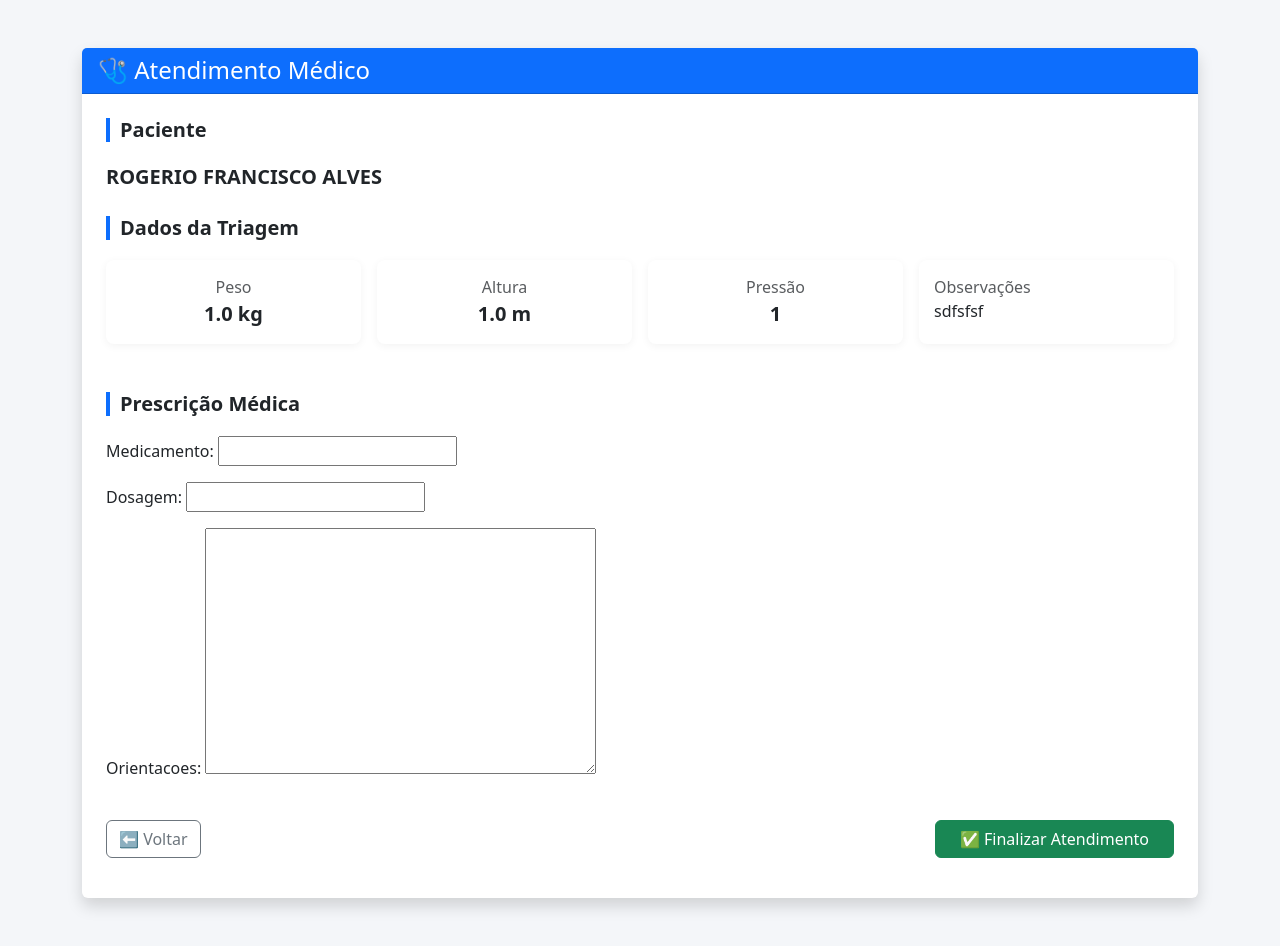
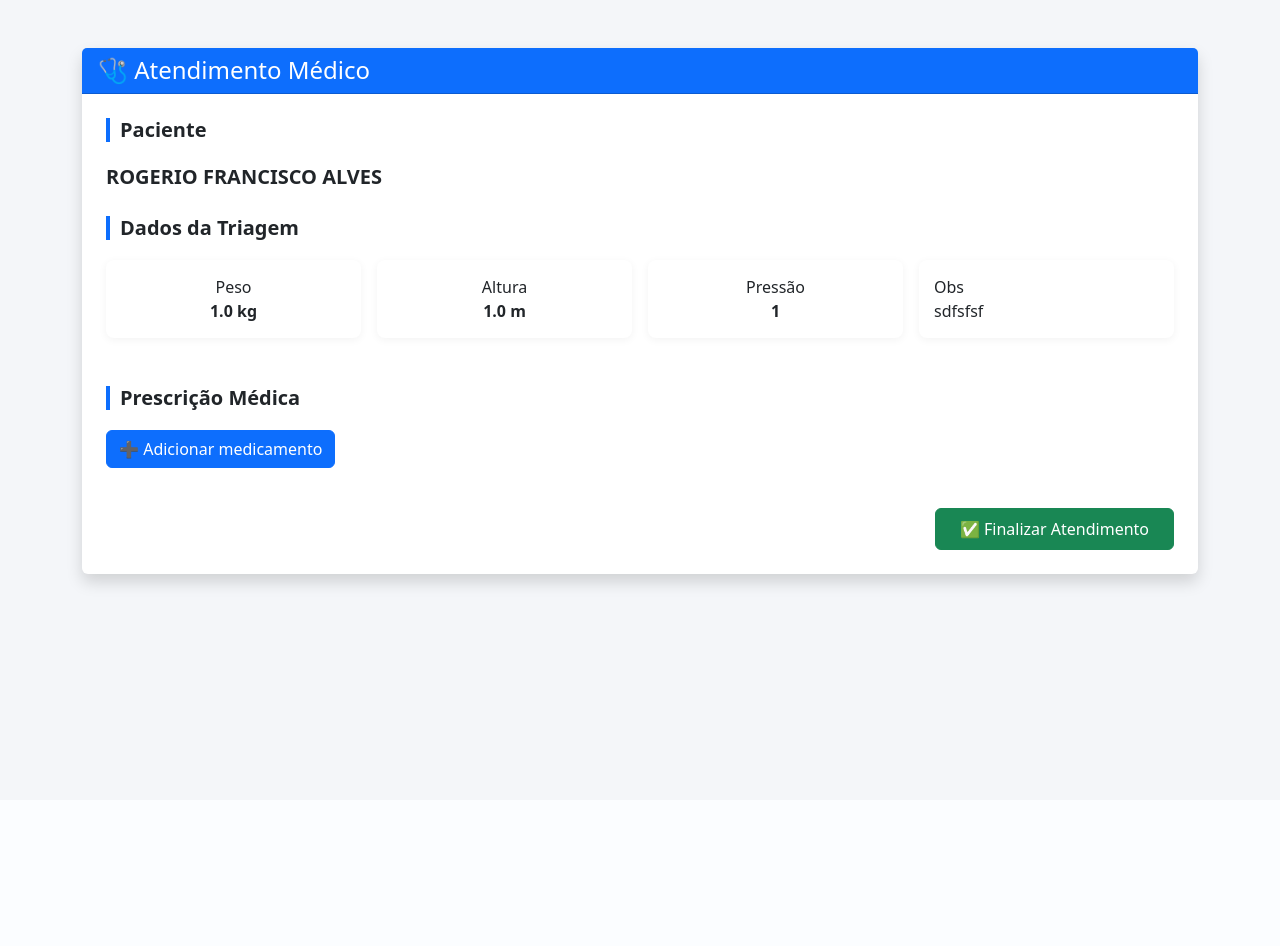
Before and after one commit to rfalves-wq/Clinica, a Django app: page /consulta/atender/15/ in a window 1280 px wide. After the commit the page ends 590 px from the top, so only its background shows below. Run offline with Django 5.2, Linux system fonts and the light colour scheme; data comes from the database, SQL or seed files in the repository; both versions use the stored data as it was after the commit.

Commit message:
atualizado

```diff
--- a/consulta/forms.py
+++ b/consulta/forms.py
@@ -4,4 +4,10 @@ from .models import Prescricao
 class PrescricaoForm(forms.ModelForm):
     class Meta:
         model = Prescricao
-        fields = ['medicamento', 'dosagem', 'orientacoes']
+        fields = ['medicamentos']
+
+    medicamentos = forms.CharField(
+        widget=forms.Textarea(attrs={'rows': 4}),
+        required=False,
+        label="Medicamentos prescritos"
+    )
--- a/consulta/templates/consulta/atender_consulta.html
+++ b/consulta/templates/consulta/atender_consulta.html
@@ -7,23 +7,18 @@
     <link href="https://cdn.jsdelivr.net/npm/bootstrap@5.3.2/dist/css/bootstrap.min.css" rel="stylesheet">
 
     <style>
-        body {
-            background-color: #f4f6f9;
-        }
-
+        body { background-color: #f4f6f9; }
         .section-title {
             font-weight: 600;
             border-left: 4px solid #0d6efd;
             padding-left: 10px;
             margin-bottom: 20px;
         }
-
         .info-box {
             background: #fff;
             border-radius: 8px;
             padding: 15px;
             box-shadow: 0 2px 8px rgba(0,0,0,.05);
-            height: 100%;
         }
     </style>
 </head>
@@ -31,8 +26,8 @@
 <body>
 
 <div class="container my-5">
+<div class="card shadow border-0">
 
-    <div class="card shadow border-0">
     <div class="card-header bg-primary text-white">
         <h4 class="mb-0">🩺 Atendimento Médico</h4>
     </div>
@@ -48,67 +43,109 @@
         <!-- TRIAGEM -->
         <div class="mb-5">
             <h5 class="section-title">Dados da Triagem</h5>
-
             <div class="row g-3">
-                    <div class="col-md-3">
-                        <div class="info-box text-center">
-                            <div class="text-muted">Peso</div>
-                            <div class="fs-5 fw-bold">{{ triagem.peso }} kg</div>
+                <div class="col-md-3"><div class="info-box text-center">Peso<br><strong>{{ triagem.peso }} kg</strong></div></div>
+                <div class="col-md-3"><div class="info-box text-center">Altura<br><strong>{{ triagem.altura }} m</strong></div></div>
+                <div class="col-md-3"><div class="info-box text-center">Pressão<br><strong>{{ triagem.pressao }}</strong></div></div>
+                <div class="col-md-3"><div class="info-box">Obs<br>{{ triagem.observacoes|default:"—" }}</div></div>
             </div>
         </div>
 
-                    <div class="col-md-3">
-                        <div class="info-box text-center">
-                            <div class="text-muted">Altura</div>
-                            <div class="fs-5 fw-bold">{{ triagem.altura }} m</div>
+        <!-- PRESCRIÇÃO -->
+        <h5 class="section-title">Prescrição Médica</h5>
+
+        <form method="post">
+            {% csrf_token %}
+
+            <!-- TEXTAREA REAL (OCULTO) -->
+            <textarea name="medicamentos" id="id_medicamentos" class="d-none"></textarea>
+
+            <button type="button"
+                    class="btn btn-primary mb-3"
+                    data-bs-toggle="modal"
+                    data-bs-target="#modalMedicamento">
+                ➕ Adicionar medicamento
+            </button>
+
+            <ul id="listaMedicamentos" class="list-group mb-4"></ul>
+
+            <div class="text-end">
+                <button type="submit" class="btn btn-success px-4 py-2">
+                    ✅ Finalizar Atendimento
+                </button>
+            </div>
+        </form>
+
+    </div>
 </div>
 </div>
 
-                    <div class="col-md-3">
-                        <div class="info-box text-center">
-                            <div class="text-muted">Pressão</div>
-                            <div class="fs-5 fw-bold">{{ triagem.pressao }}</div>
-                        </div>
+<!-- MODAL -->
+<div class="modal fade" id="modalMedicamento" tabindex="-1">
+    <div class="modal-dialog">
+        <div class="modal-content">
+            <div class="modal-header">
+                <h5 class="modal-title">Adicionar Medicamento</h5>
+                <button type="button" class="btn-close" data-bs-dismiss="modal"></button>
             </div>
 
-                    <div class="col-md-3">
-                        <div class="info-box">
-                            <div class="text-muted">Observações</div>
-                            <div>{{ triagem.observacoes|default:"—" }}</div>
+            <div class="modal-body">
+                <input id="medicamentoNome" class="form-control mb-2" placeholder="Medicamento">
+                <input id="medicamentoDose" class="form-control" placeholder="Dosagem">
+            </div>
+
+            <div class="modal-footer">
+                <button class="btn btn-secondary" data-bs-dismiss="modal">Cancelar</button>
+                <button class="btn btn-success" onclick="adicionarMedicamento()">Salvar</button>
             </div>
         </div>
     </div>
 </div>
 
-            <!-- PRESCRIÇÃO -->
-            <div class="mb-3">
-                <h5 class="section-title">Prescrição Médica</h5>
+<script src="https://cdn.jsdelivr.net/npm/bootstrap@5.3.2/dist/js/bootstrap.bundle.min.js"></script>
 
-                <form method="post">
-                    {% csrf_token %}
+<script>
+let medicamentos = [];
 
-                    <div class="row">
-                        <div class="col-md-12">
-                            {{ form.as_p }}
-                        </div>
-                    </div>
+function adicionarMedicamento() {
+    const nome = medicamentoNome.value.trim();
+    const dose = medicamentoDose.value.trim();
 
-                    <div class="d-flex justify-content-between mt-4">
-                        <a href="{% url 'fila_medico' %}" class="btn btn-outline-secondary">
-                            ⬅ Voltar
-                        </a>
+    if (!nome || !dose) {
+        alert("Preencha todos os campos");
+        return;
+    }
 
-                        <button type="submit" class="btn btn-success px-4">
-                            ✅ Finalizar Atendimento
-                        </button>
-                    </div>
-                </form>
-            </div>
+    medicamentos.push({ nome, dose });
+    medicamentoNome.value = '';
+    medicamentoDose.value = '';
 
-        </div>
-    </div>
+    atualizarLista();
 
-</div>
+    const modal = bootstrap.Modal.getInstance(modalMedicamento);
+    modal.hide();
+}
+
+function removerMedicamento(i) {
+    medicamentos.splice(i, 1);
+    atualizarLista();
+}
+
+function atualizarLista() {
+    listaMedicamentos.innerHTML = '';
+    id_medicamentos.value = '';
+
+    medicamentos.forEach((m, i) => {
+        id_medicamentos.value += `${m.nome} - ${m.dose}\n`;
+
+        listaMedicamentos.innerHTML += `
+        <li class="list-group-item d-flex justify-content-between">
+            <div><strong>${m.nome}</strong><br><small>${m.dose}</small></div>
+            <button class="btn btn-sm btn-outline-danger" onclick="removerMedicamento(${i})">🗑</button>
+        </li>`;
+    });
+}
+</script>
 
 </body>
 </html>
```
Also changed, not shown: db.sqlite3. Lines whose indentation alone changed are shown as unchanged.
